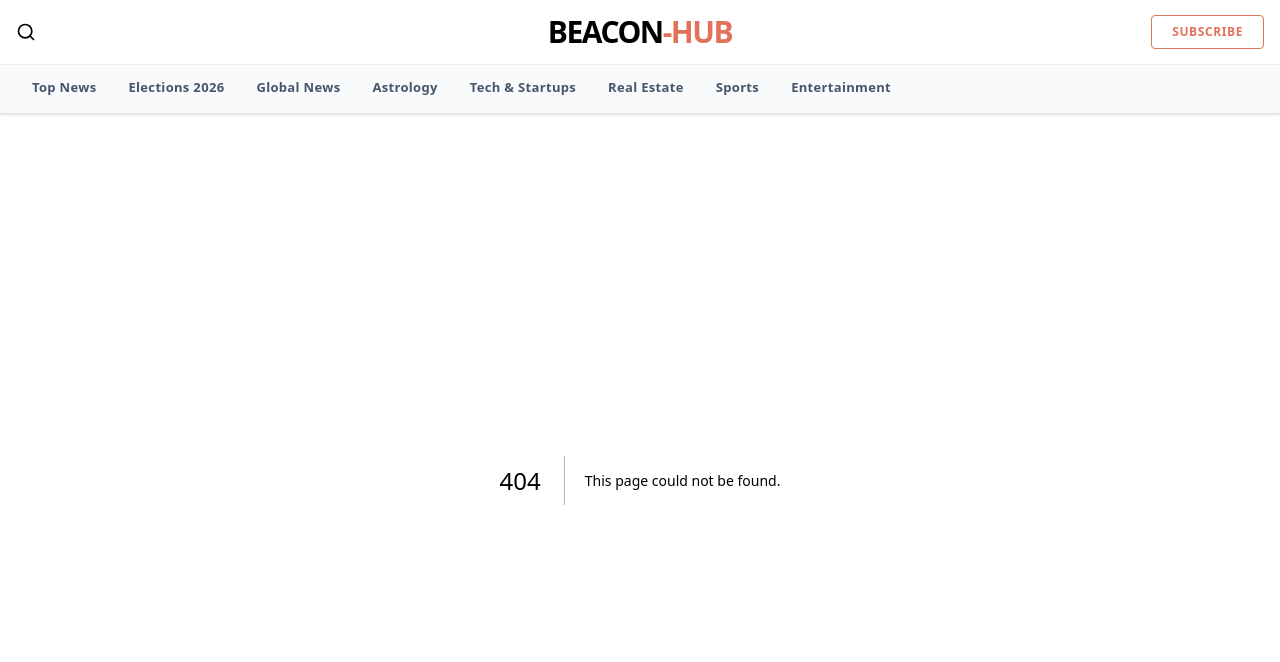
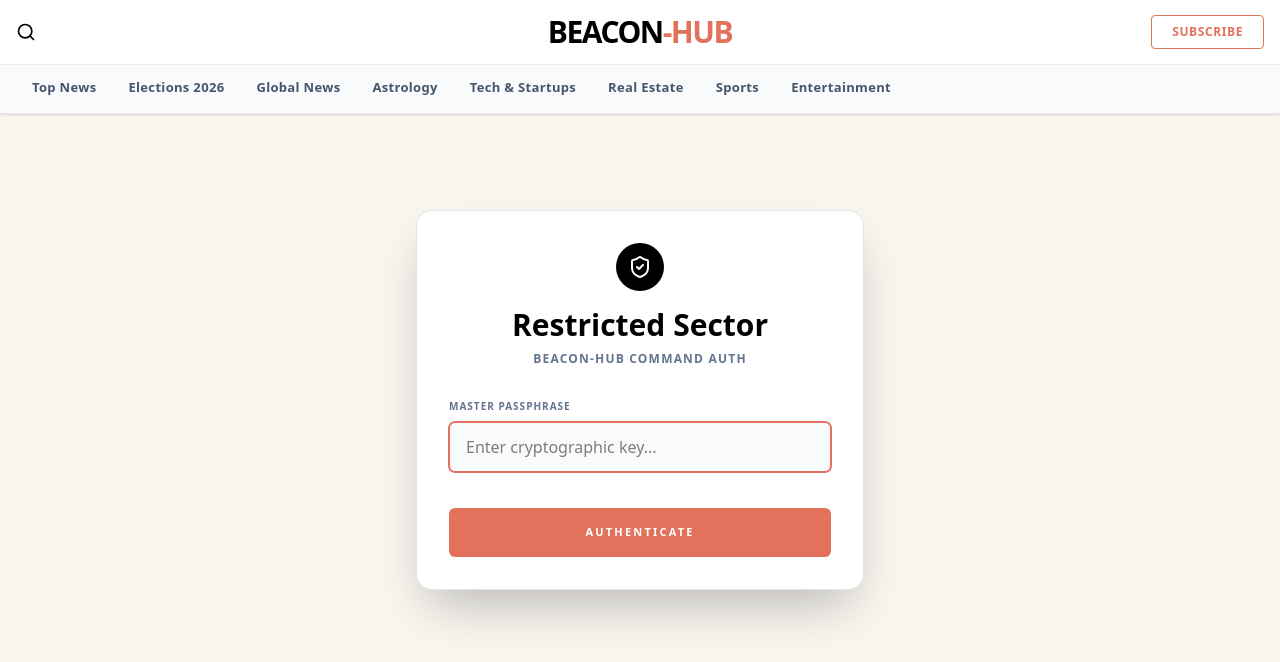
Before and after one commit to bolajareinvestmentltd-labs/beacon-hub, a Next.js app: page /login in a window 1280 px wide. Before the commit this address had no page. Shown: the top 662 px of the page. Built offline with nearby package versions, Linux system fonts and the light colour scheme; a web font is replaced by a local one.

Commit message:
chore: corrected master brand typography to JCLs globally

```diff
--- a/src/app/horoscopes/[sign]/page.tsx
+++ b/src/app/horoscopes/[sign]/page.tsx
@@ -46,7 +46,7 @@ export default async function AstroReadingPage({ params }: { params: Promise<{ s
 
         <div className="mt-16 pt-8 border-t border-black/5 dark:border-white/5">
           <p className="text-[10px] text-slate-400 uppercase tracking-widest font-bold">
-            Generated by Beacon-Hub Celestial Engine &bull; JCLS•
+            Generated by Beacon-Hub Celestial Engine &bull; JCLs
           </p>
         </div>
       </div>
--- /dev/null
+++ b/src/app/login/page.tsx
@@ -0,0 +1,49 @@
+import { ShieldCheck } from "lucide-react";
+import { loginAction } from "@/lib/auth-actions";
+
+export default async function LoginPage({ searchParams }: { searchParams: Promise<{ error?: string }> }) {
+  const resolvedParams = await searchParams;
+
+  return (
+    <div className="min-h-[80vh] flex items-center justify-center px-4">
+      <div className="w-full max-w-md bg-white dark:bg-[#1C1C1E] border border-black/10 dark:border-white/10 rounded-2xl p-8 shadow-2xl">
+
+        <div className="flex flex-col items-center mb-8 text-center">
+          <div className="w-12 h-12 bg-black dark:bg-[#F9F6F0] rounded-full flex items-center justify-center mb-4 text-white dark:text-black">
+            <ShieldCheck size={24} />
+          </div>
+          <h1 className="text-3xl font-black font-playfair text-black dark:text-[#F9F6F0]">Restricted Sector</h1>
+          <p className="text-slate-500 text-xs mt-2 uppercase tracking-widest font-bold">Beacon-Hub Command Auth</p>
+        </div>
+
+        {resolvedParams.error && (
+          <div className="bg-red-50 dark:bg-red-950/30 text-red-600 dark:text-red-400 border border-red-200 dark:border-red-900/50 p-3 rounded-md text-xs font-bold text-center mb-6 uppercase tracking-wider">
+            {resolvedParams.error}
+          </div>
+        )}
+
+        <form action={loginAction} className="flex flex-col gap-5">
+          <div>
+            <label className="text-[10px] font-bold text-slate-500 dark:text-slate-400 uppercase tracking-widest mb-2 block">Master Passphrase</label>
+            <input
+              type="password"
+              name="password"
+              required
+              autoFocus
+              className="w-full bg-slate-50 dark:bg-black border border-black/10 dark:border-white/10 rounded-md px-4 py-3 text-black dark:text-white focus:outline-none focus:border-[#E2725B] focus:ring-1 focus:ring-[#E2725B] transition-all"
+              placeholder="Enter cryptographic key..."
+            />
+          </div>
+
+          <button
+            type="submit"
+            className="mt-4 bg-[#E2725B] hover:bg-[#c95b46] text-white font-black py-4 rounded-md transition-all duration-300 w-full uppercase tracking-[0.2em] text-[11px]"
+          >
+            Authenticate
+          </button>
+        </form>
+
+      </div>
+    </div>
+  );
+}
--- a/src/components/MobileDock.tsx
+++ b/src/components/MobileDock.tsx
@@ -93,7 +93,7 @@ export default function MobileDock() {
         {/* Branding Footer */}
         <div className="absolute bottom-28 w-full text-center p-6 border-t border-white/10 bg-[#1C1C1E]/95 backdrop-blur-md">
           <p className="text-[10px] text-[#F9F6F0]/50 tracking-[0.2em] uppercase">Engineered & Architected By</p>
-          <p className="text-sm font-bold text-[#E2725B] mt-1.5 tracking-wide uppercase">JCLS• (Jare's Choice Labs)</p>
+          <p className="text-sm font-bold text-[#E2725B] mt-1.5 tracking-wide uppercase">JCLs (Jare's Choice Labs)</p>
         </div>
       </div>
 
--- a/src/db/schema.ts
+++ b/src/db/schema.ts
@@ -32,7 +32,7 @@ export const subscribers = pgTable("subscribers", {
 });
 
 // ==========================================
-// 3. ADMIN PORTAL (JCLS / Editors)
+// 3. ADMIN PORTAL (JCLs / Editors)
 // ==========================================
 export const admins = pgTable("admins", {
   id: serial("id").primaryKey(),
--- /dev/null
+++ b/src/lib/auth-actions.ts
@@ -0,0 +1,28 @@
+"use server";
+
+import { cookies } from "next/headers";
+import { redirect } from "next/navigation";
+
+export async function loginAction(formData: FormData) {
+  const password = formData.get("password") as string;
+  const ADMIN_PASSPHRASE = process.env.ADMIN_PASSPHRASE;
+
+  if (!ADMIN_PASSPHRASE) {
+    throw new Error("SERVER MISCONFIGURATION: Passphrase not set in environment variables.");
+  }
+
+  if (password === ADMIN_PASSPHRASE) {
+    // Issue a secure, HTTP-only cookie valid for 7 days
+    const cookieStore = await cookies();
+    cookieStore.set("admin_session", "secure_jcls_token_active", {
+      httpOnly: true,
+      secure: process.env.NODE_ENV === "production",
+      maxAge: 60 * 60 * 24 * 7,
+      path: "/",
+    });
+
+    redirect("/admin");
+  } else {
+    redirect("/login?error=Invalid+Credentials");
+  }
+}
--- /dev/null
+++ b/src/middleware.ts
@@ -0,0 +1,21 @@
+import { NextResponse } from 'next/server';
+import type { NextRequest } from 'next/server';
+
+export function middleware(request: NextRequest) {
+  const session = request.cookies.get('admin_session');
+
+  // If the user is trying to access the Command Center...
+  if (request.nextUrl.pathname.startsWith('/admin')) {
+    // ...and they don't have the secure cookie, kick them to the login screen.
+    if (!session || session.value !== 'secure_jcls_token_active') {
+      return NextResponse.redirect(new URL('/login', request.url));
+    }
+  }
+
+  return NextResponse.next();
+}
+
+// Only run this middleware on the admin routes to keep the rest of the site blazing fast
+export const config = {
+  matcher: ['/admin/:path*'],
+};
```
